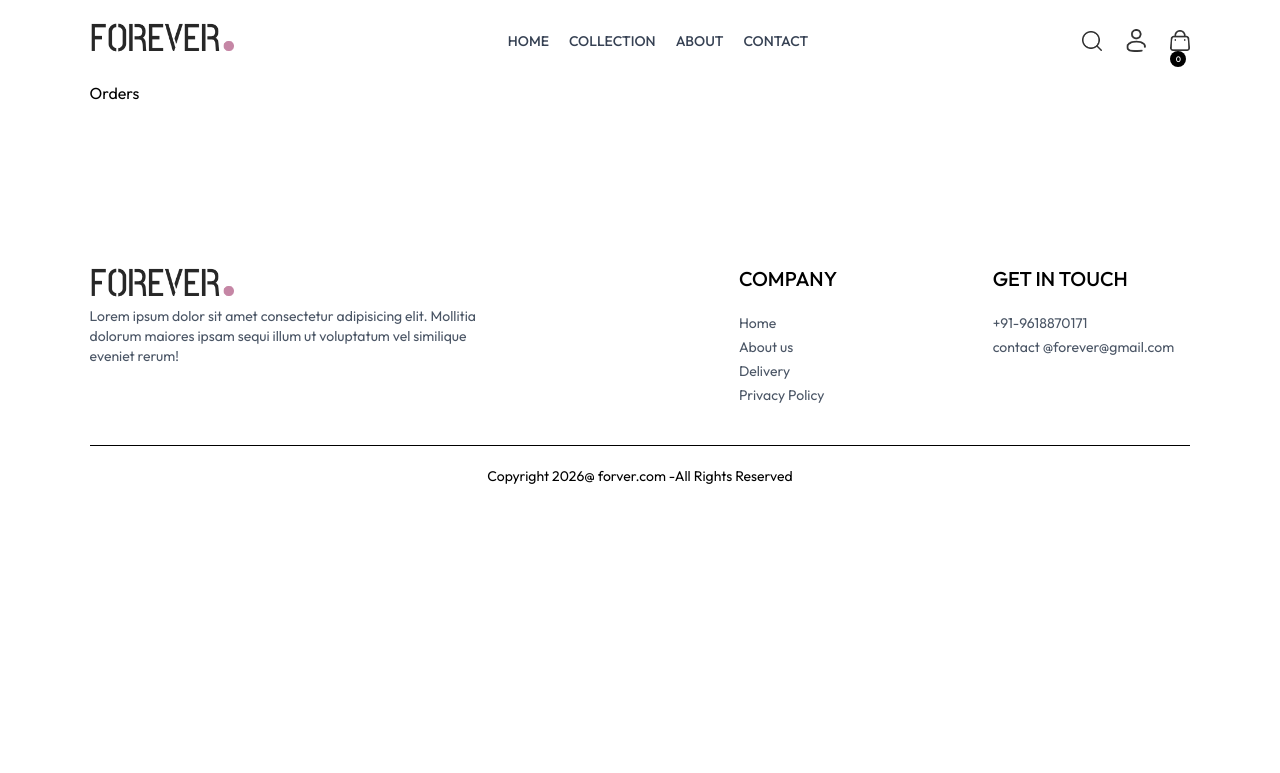
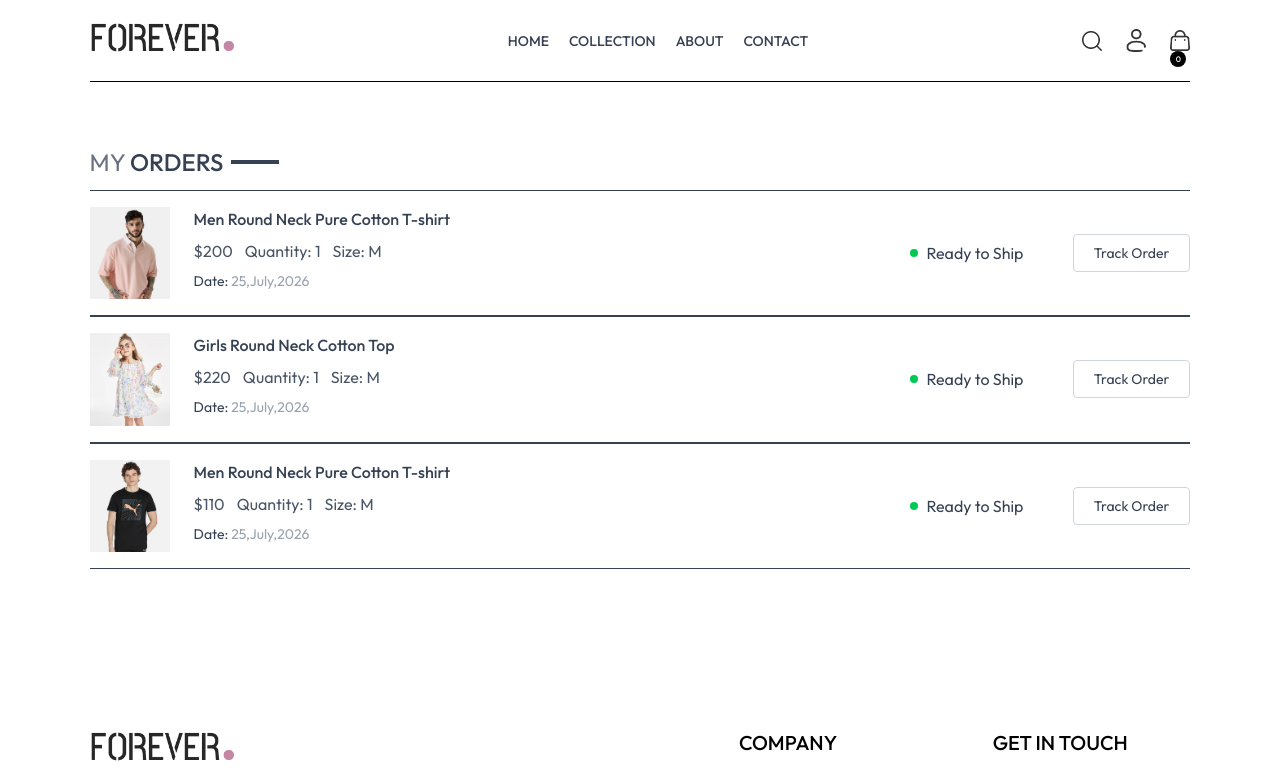
Before and after one commit to abhinavvv12/Ecommerce-App, a React (Vite) app in the folder frontend/: page /orders in a window 1280 px wide. Shown: the top 773 px of the page. Built offline with nearby package versions, Linux system fonts and the light colour scheme.

Commit message:
orders Section done

```diff
--- a/frontend/src/pages/Orders.jsx
+++ b/frontend/src/pages/Orders.jsx
@@ -1,9 +1,48 @@
-import React from 'react'
+import React, { useContext } from 'react'
+import Title from '../components/Title'
+import { ShopContext } from '../context/ShopContext'
 
 const Orders = () => {
+
+  const { products, currency } = useContext(ShopContext);
   return (
-    <div>
-      Orders
+    <div className='border-t pt-16'>
+      <div className='text-2xl'>
+        <Title text1={'MY'} text2={'ORDERS'} />
+      </div>
+
+      <div>
+        {
+          products.slice(1, 4).map((item, index) => (
+            <div key={index} className='py-4 border-t border-b text-gray-700 flex flex-col md:flex-row md:items-center md:justify-between gap-4'>
+              <div className='flex items-start gap-6 text-sm'>
+                <img className='w-16 sm:w-20' src={item.image[0]} alt="" />
+                <div>
+                  <p className='sm:text-base font-medium'>{item.name}</p>
+                  <div className='flex items-center gap-3 mt-2 text-base text-gray-600'>
+                    <p>{currency}{item.price}</p>
+                    <p>Quantity: 1</p>
+                    <p>Size: M</p>
+                  </div>
+                  <p className='mt-2'>Date: <span className='text-gray-400'>25,July,2026</span></p>
+                </div>
+              </div>
+              <div className="flex flex-col sm:flex-row items-start sm:items-center gap-4 md:min-w-70 justify-between">
+                <div className="flex items-center gap-2">
+                  <span className="w-2 h-2 rounded-full bg-green-500"></span>
+                  <p className="text-sm md:text-base whitespace-nowrap">
+                    Ready to Ship
+                  </p>
+                </div>
+
+                <button className= " cursor-pointer border border-gray-300 px-5 py-2 text-sm rounded hover:bg-gray-100 transition">
+                  Track Order
+                </button>
+              </div>
+            </div>
+          ))
+        }
+      </div>
     </div>
   )
 }
```
